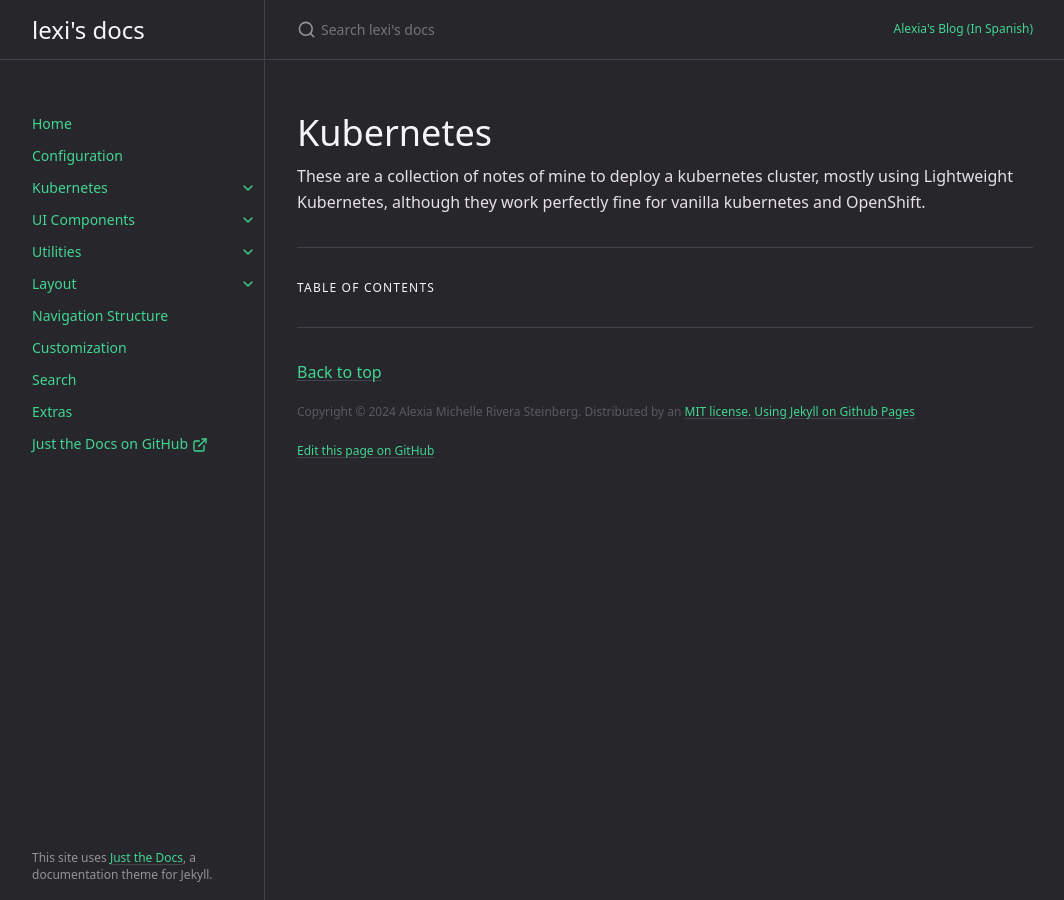
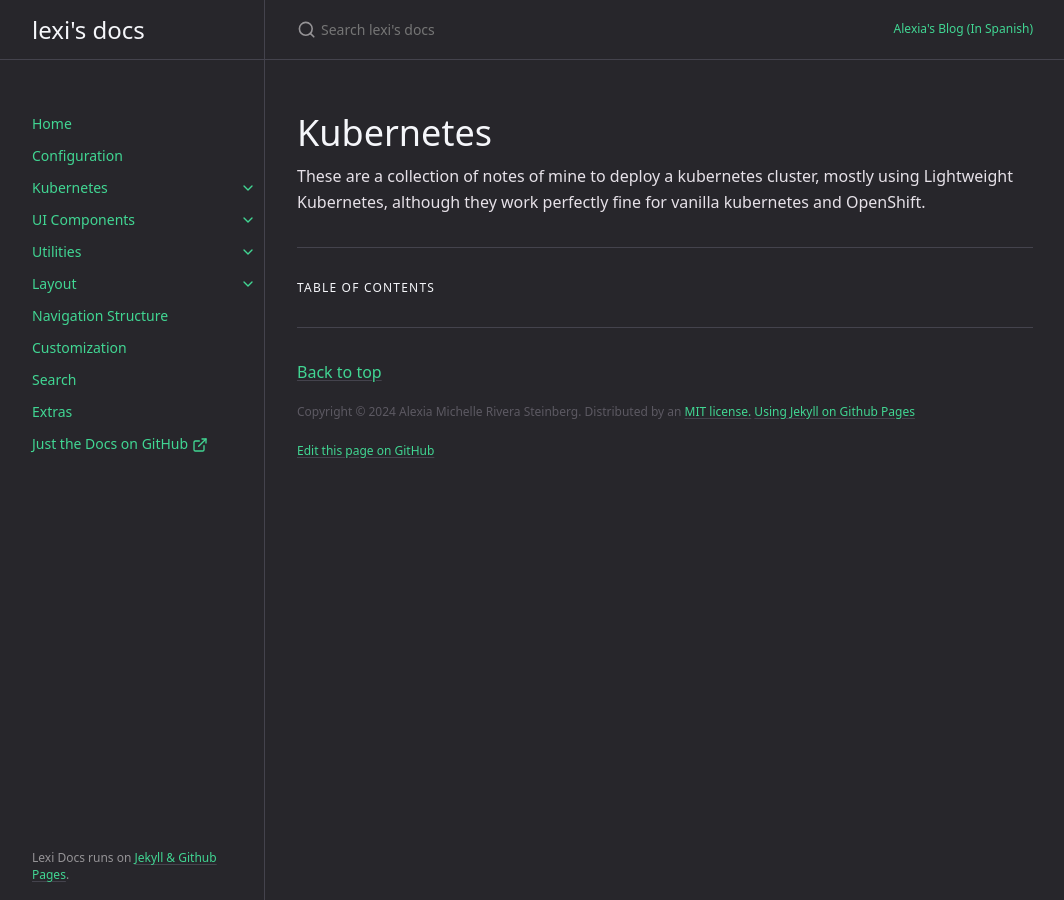
Before and after one commit to alexiarstein/alexiarstein.github.io, a Jekyll site: the page built from docs/kubernetes/kubernetes.md, in a window 1280 px wide. Shown: the whole page, without its empty margins (107-1171 px from the left). Built offline with Jekyll 4.4.1, drawn with Linux system fonts in a browser that asks for light colours; cached includes are drawn as plain includes.

Commit message:
lexidocs link jekyll

```diff
--- a/_includes/components/sidebar.html
+++ b/_includes/components/sidebar.html
@@ -26,7 +26,7 @@
     {{ nav_footer_custom }}
   {% else %}
     <footer class="site-footer">
-      This site uses <a href="https://github.com/just-the-docs/just-the-docs">Just the Docs</a>, a documentation theme for Jekyll.
+      Lexi Docs runs on <a href="https://jekyllrb.com/">Jekyll & Github Pages</a>.
     </footer>
   {% endif %}
 </div>
```
